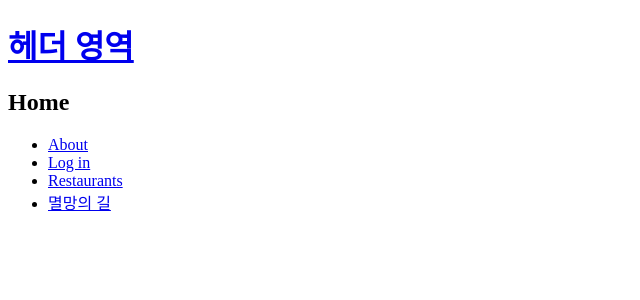
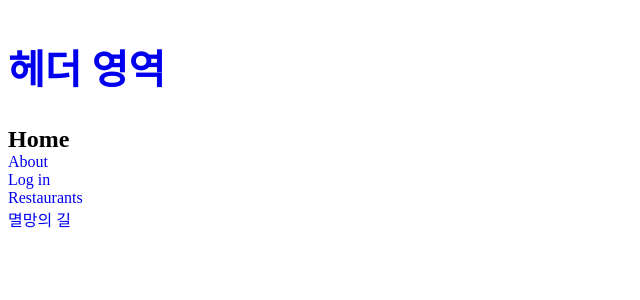
Before and after one commit to CodeSoom/react-week8-assignment-1, a React app: page / in a window 1280 px wide. Shown: the top 300 px of the page, without its empty margins (0-640 px from the left). Built offline with nearby package versions, Linux system fonts and the light colour scheme; the HTML template or start-up script is replaced by a standard one.

Commit message:
앱 & 공통 스타일 컴포넌트 추가

```diff
--- a/src/App.jsx
+++ b/src/App.jsx
@@ -14,8 +14,8 @@ import RestaurantPage from './pages/RestaurantPage';
 import NotFoundPage from './pages/NotFoundPage';
 
 import { setAccessToken } from './slice';
-
 import { loadItem } from './services/storage';
+import { AppWrapper, AppHeader } from './App.style';
 
 export default function App() {
   const dispatch = useDispatch();
@@ -26,12 +26,12 @@ export default function App() {
   }
 
   return (
-    <div>
-      <header>
+    <AppWrapper>
+      <AppHeader>
         <h1>
           <Link to="/">헤더 영역</Link>
         </h1>
-      </header>
+      </AppHeader>
       <Switch>
         <Route exact path="/" component={HomePage} />
         <Route path="/about" component={AboutPage} />
@@ -40,6 +40,6 @@ export default function App() {
         <Route path="/restaurants/:id" component={RestaurantPage} />
         <Route component={NotFoundPage} />
       </Switch>
-    </div>
+    </AppWrapper>
   );
 }
--- /dev/null
+++ b/src/App.style.jsx
@@ -0,0 +1,34 @@
+import styled from '@emotion/styled';
+
+export const AppWrapper = styled.div`
+  * {
+    margin: 0;
+    padding: 0;
+  }
+
+  a {
+    text-decoration: none;
+
+    &:visited {
+      color: #000;
+    }
+  }
+
+  li {
+    list-style-type: none;
+  }
+`;
+
+export const AppHeader = styled.header`
+  padding: 30px 0;
+
+  & > h1 {
+    font-size: 40px;
+
+    & > a {
+      &:active {
+        color: #000;
+      }
+    }
+  }
+`;
```
Also changed, not shown: src/styles/common.jsx (added, +8 -0 lines).
